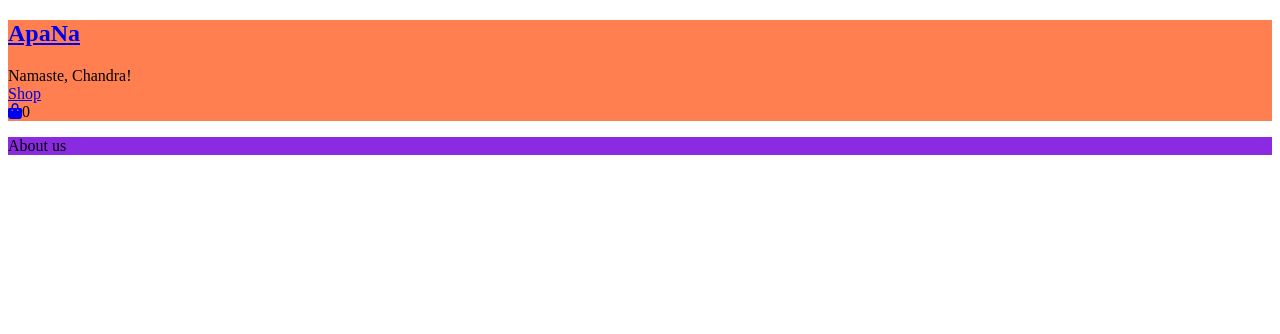
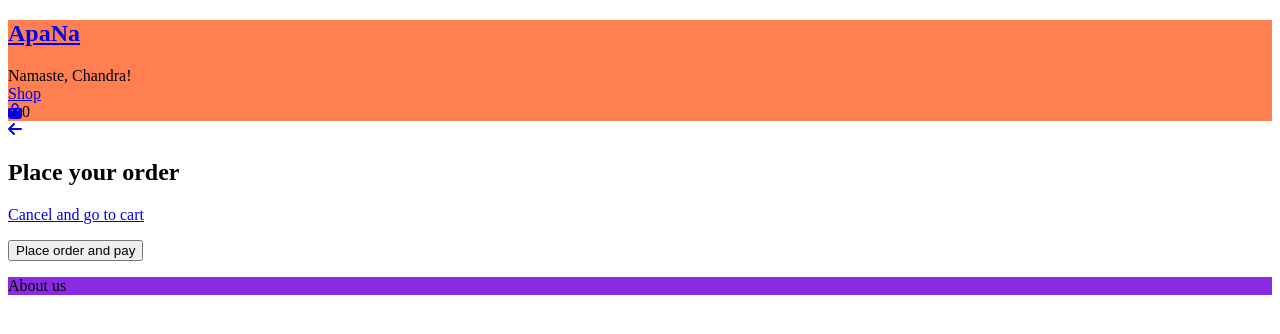
Before and after one commit to CodeSurfer3022/Shopping-cart, a React (Create React App) app: page /placeorder in a window 1280 px wide. Shown: the top 334 px of the page. Built offline with nearby package versions, Linux system fonts and the light colour scheme.

Commit message:
skeleton place order page

```diff
--- a/src/App.js
+++ b/src/App.js
@@ -10,7 +10,7 @@ import Shop from "./Components/main components/Shop";
 import Cart from "./Components/main components/Cart";
 import Buy from "./Components/main components/Buy";
 import Payment from "./Components/main components/Payment";
-import Confirmation from "./Components/main components/Confirmation";
+import PlaceOrder from "./Components/main components/PlaceOrder";
 
 function App() {
   const [cartItems, setCartItems] = useState([]);
@@ -69,8 +69,8 @@ function App() {
         <Route path="/payment">
           <Payment />
         </Route>
-        <Route>
-          <Confirmation />
+        <Route path="/placeorder">
+          <PlaceOrder/>
         </Route>
       </Switch>
       <Footer/>
--- a/src/Components/main components/Confirmation.js
+++ /dev/null
@@ -1,11 +0,0 @@
-import React from "react";
-
-function Confirmation() {
-  return(
-    <div>
-
-    </div>
-  )
-}
-
-export default Confirmation;
--- /dev/null
+++ b/src/Components/main components/PlaceOrder.js
@@ -0,0 +1,28 @@
+import React from "react";
+import {Link} from "react-router-dom";
+
+function PlaceOrder() {
+  return (
+    <div>
+      <Link to="/payment">
+        <i className="fas fa-arrow-left"></i>
+      </Link>
+      <h2>Place your order</h2>
+      <div className="orderSummary">
+      </div>
+      <div className="paymentSummary">
+      </div>
+      <div className="addressSummary">
+      </div>
+      <div className="ItemsSummary">
+      </div>
+
+      <Link to="/cart">
+        <p>Cancel and go to cart</p>
+      </Link>
+      <button>Place order and pay</button>
+    </div>
+  )
+}
+
+export default PlaceOrder;
--- a/src/Components/render components/PaymentCard.js
+++ b/src/Components/render components/PaymentCard.js
@@ -5,7 +5,7 @@ function PaymentCard(props) {
   let selection
   if (props.payment.checked) {
     selection = (<div>
-      <Link to="/payment">
+      <Link to="/placeorder">
         <button>Pay</button>
       </Link>
       <button>Edit payment details</button>
```
Also changed, not shown: src/Components/summary components/AddressSummary.js (added), src/Components/summary components/ItemsSummary.js (added), src/Components/summary components/OrderSummary.js (added), src/Components/summary components/PaymentSummary.js (added).
